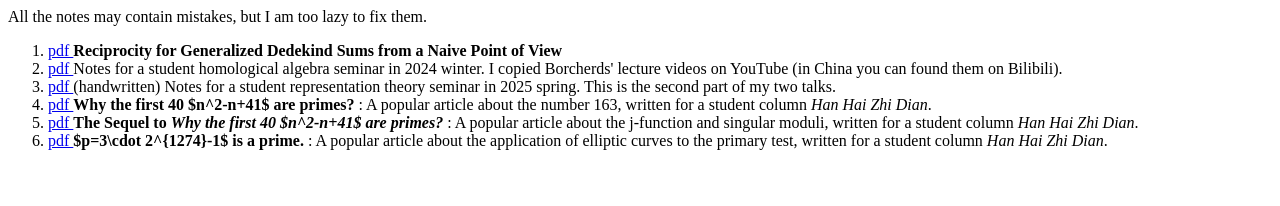
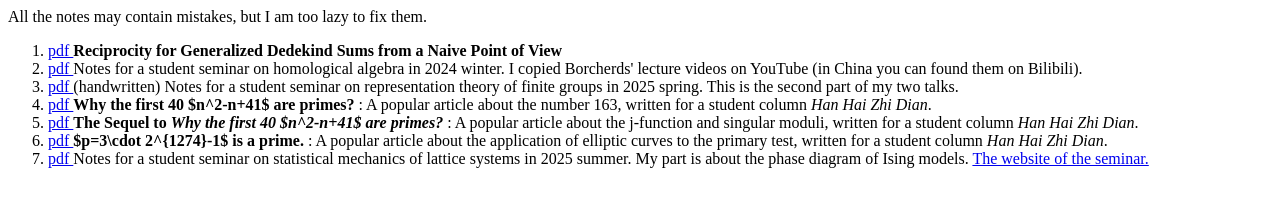
Before and after one commit to 1-OI/1-oi.github.io, a plain HTML site: page Notes/index.html in a window 1280 px wide. Drawn offline with Linux system fonts and the light colour scheme.

Commit message:
Update index.html

```diff
--- a/Notes/index.html
+++ b/Notes/index.html
@@ -20,12 +20,12 @@ Reciprocity for Generalized Dedekind Sums from a Naive Point of View
 
 <li>
 <A HREF="homalg1.pdf"> pdf </A>
-Notes for a student homological algebra seminar in 2024 winter. I copied Borcherds' lecture videos on YouTube (in China you can found them on Bilibili).
+Notes for a student seminar on homological algebra in 2024 winter. I copied Borcherds' lecture videos on YouTube (in China you can found them on Bilibili).
 <br>
 
 <li>
 <A HREF="rep.pdf"> pdf </A>
-(handwritten) Notes for a student representation theory seminar in 2025 spring. This is the second part of my two talks.
+(handwritten) Notes for a student seminar on representation theory of finite groups in 2025 spring. This is the second part of my two talks.
 <br>
 
 <li>
@@ -52,6 +52,10 @@ $p=3\cdot 2^{1274}-1$ is a prime.
 A popular article about the application of elliptic curves to the primary test, written for a student column <i>Han Hai Zhi Dian</i>.
 <br>
 
+<li>
+<A HREF="720.pdf"> pdf </A>
+Notes for a student seminar on statistical mechanics of lattice systems in 2025 summer. My part is about the phase diagram of Ising models. <A HREF="https://jerryh0502.github.io/resources/">The website of the seminar.</A>
+<br>
 </ol>
 
 </BODY>
```
